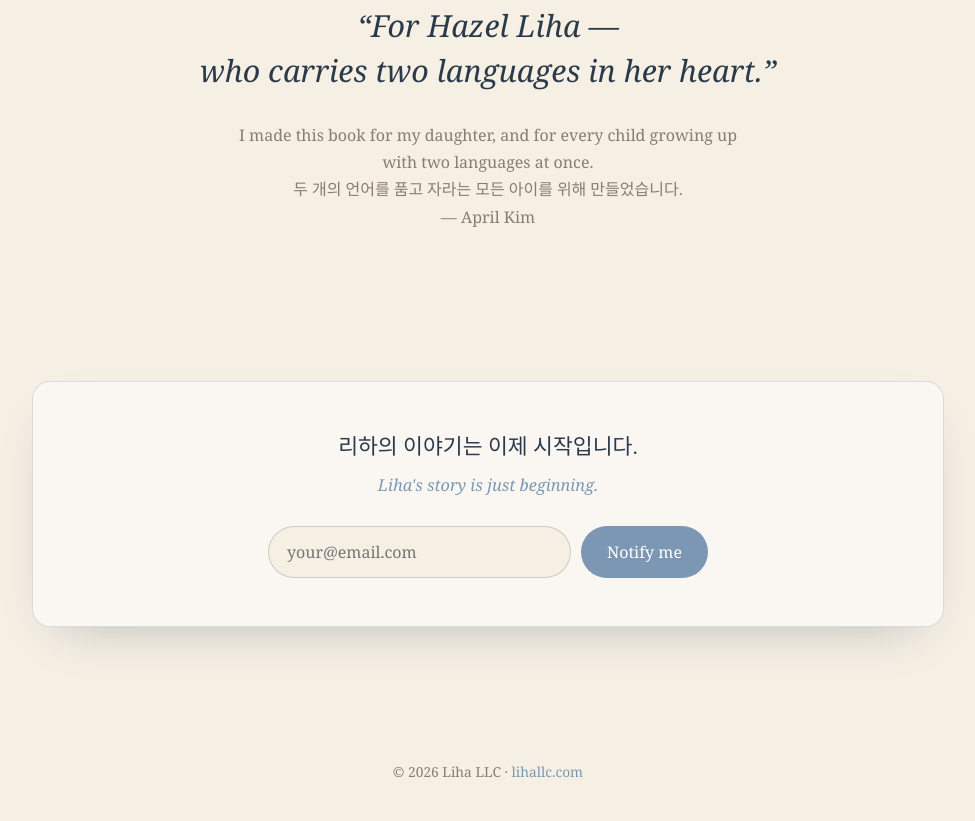
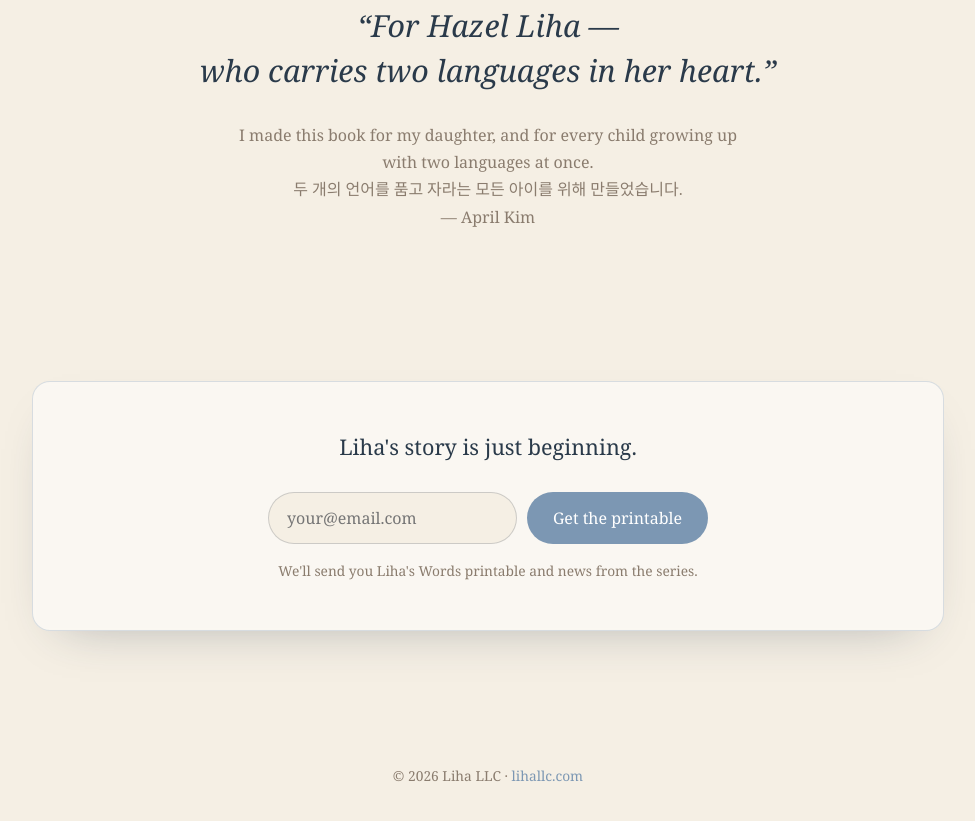
Before and after one commit to aprkim/liha-books-site, a plain HTML site: page index.html in a window 1280 px wide. Shown: the part 2728-3549 px from the top of the page, without its empty margins (152-1127 px from the left). Drawn offline with Linux system fonts and the light colour scheme.

Commit message:
Reframe signup card around the printable offer
Co-Authored-By: Claude Opus 5 <noreply@anthropic.com>

```diff
--- a/index.html
+++ b/index.html
@@ -142,6 +142,8 @@
     box-shadow:0 20px 50px -30px rgba(42,58,74,.4)}
   .card .ko{display:block;font-family:var(--ko);font-size:1.35rem;font-weight:500}
   .card .en{display:block;font-family:var(--en);font-style:italic;color:var(--denim);font-size:1.02rem;margin-top:8px}
+  .card .card-title{display:block;font-family:var(--en);font-size:1.35rem;font-weight:500;color:var(--ink)}
+  .signup-note{margin-top:16px;font-size:.86rem;color:var(--taupe)}
   .signup{display:flex;gap:10px;max-width:440px;margin:28px auto 0;flex-wrap:wrap;justify-content:center}
   .signup input{flex:1;min-width:220px;font-family:var(--en);font-size:1rem;padding:14px 18px;
     border:1px solid rgba(42,58,74,.2);border-radius:40px;background:var(--paper);color:var(--ink)}
@@ -185,6 +187,7 @@
     .series{padding:54px 0 72px}
     .card{padding:34px 20px}
     .card .ko{font-size:1.15rem}
+    .card .card-title{font-size:1.15rem}
     footer{padding:36px 0 48px}
   }
 
@@ -271,14 +274,14 @@
 <section class="series">
   <div class="wrap reveal">
     <div class="card">
-      <span class="ko">리하의 이야기는 이제 시작입니다.</span>
-      <span class="en">Liha's story is just beginning.</span>
+      <span class="card-title">Liha's story is just beginning.</span>
       <!-- connect this to your email provider (Mailchimp / ConvertKit / etc.) -->
       <form class="signup" id="signup" novalidate>
         <label for="email" style="position:absolute;left:-9999px">Email address</label>
         <input id="email" name="email" type="email" placeholder="your@email.com" autocomplete="email" required>
-        <button type="submit">Notify me</button>
+        <button type="submit">Get the printable</button>
       </form>
+      <p class="signup-note">We'll send you Liha's Words printable and news from the series.</p>
       <p class="signup-status" id="signup-status" role="status" aria-live="polite"></p>
     </div>
   </div>
```
